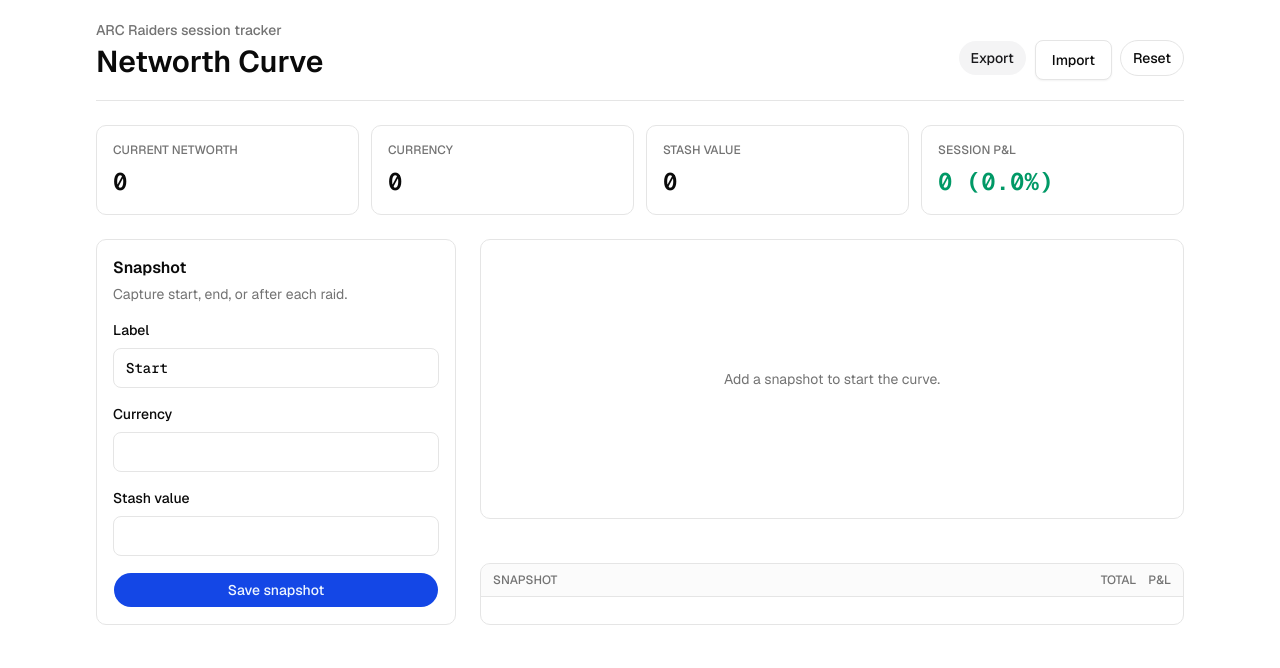
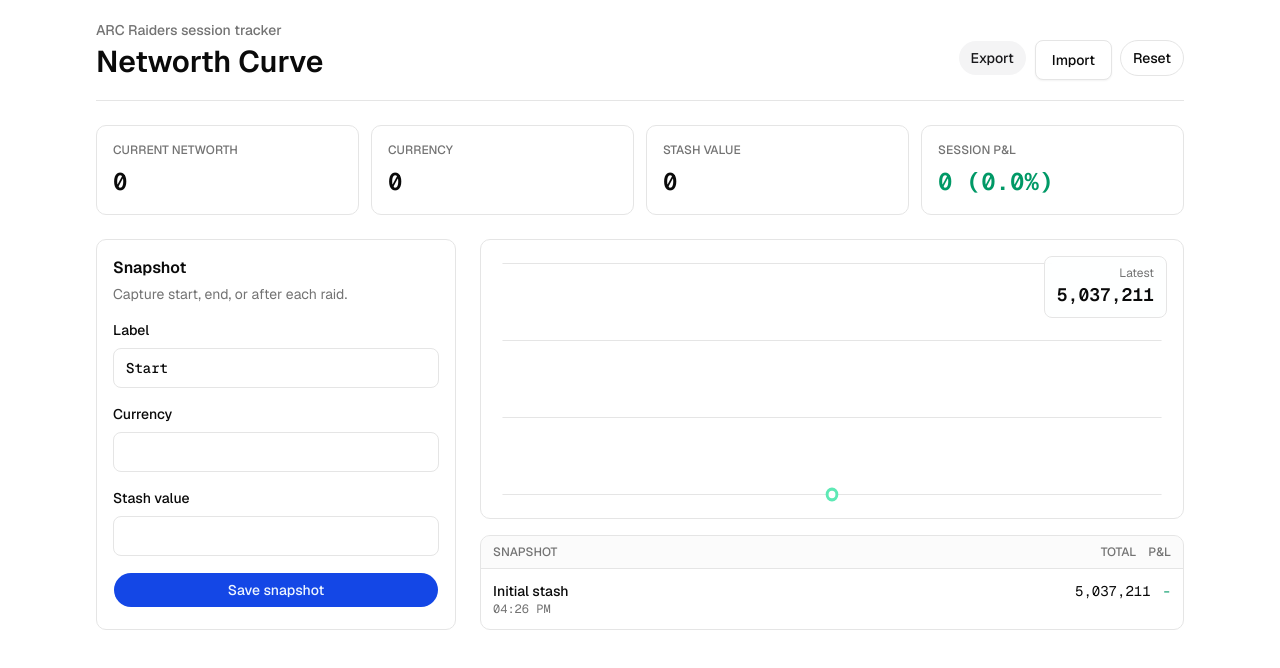
Before and after one commit to Barenhvrd/arc-networth, a Next.js app: page / in a window 1280 px wide. Shown: the top 668 px of the page. Built offline with nearby package versions, Linux system fonts and the light colour scheme.

Commit message:
Seed initial networth snapshot

```diff
--- a/app/page.tsx
+++ b/app/page.tsx
@@ -14,6 +14,16 @@
 }
 
 const storageKey = "arc-networth:snapshots"
+const initialSnapshots: Snapshot[] = [
+  {
+    id: "initial-2026-06-09",
+    label: "Initial stash",
+    currency: 1632250,
+    stash: 3404961,
+    total: 5037211,
+    createdAt: "2026-06-09T16:26:53.000Z",
+  },
+]
 
 function formatCredits(value: number) {
   return new Intl.NumberFormat("en-US", {
@@ -39,14 +49,14 @@
 
     const stored = window.localStorage.getItem(storageKey)
     if (!stored) {
-      return []
+      return initialSnapshots
     }
 
     try {
       const parsed = JSON.parse(stored) as Snapshot[]
       return parsed
     } catch {
-      return []
+      return initialSnapshots
     }
   })
 
```
